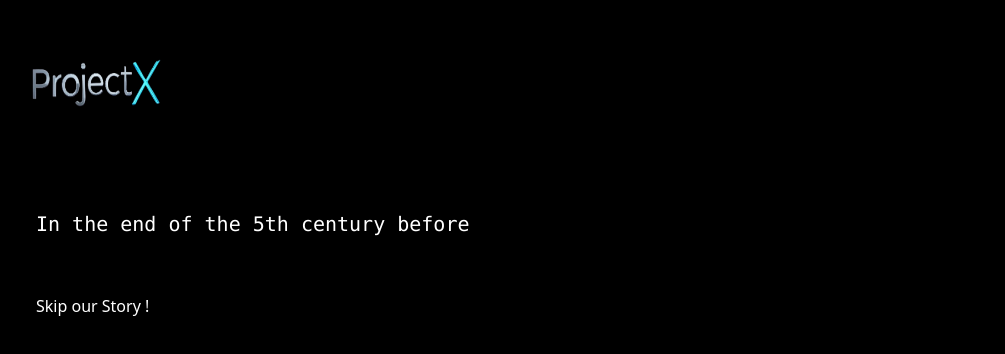
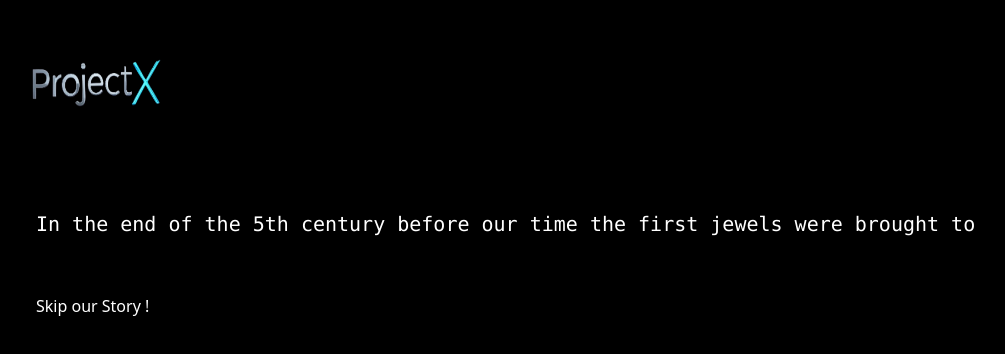
Before and after one commit to adhikari-anil/ProjectXY, a React (Vite) app: page /start in a window 1280 px wide. Shown: the part 224-578 px from the top of the page, without its empty margins (24-1029 px from the left). Built offline with nearby package versions, Linux system fonts and the light colour scheme.

Commit message:
Intro audio is added and handled some redirects.

```diff
--- a/src/component/Common/TypeWriter.jsx
+++ b/src/component/Common/TypeWriter.jsx
@@ -1,18 +1,28 @@
 import React, { useEffect, useState } from "react";
+import { useNavigate } from "react-router-dom";
 
-const TypeWriter = ({ text, speed }) => {
+const TypeWriter = ({ text, speed, audio }) => {
   const [displayedText, setDisplayText] = useState("");
   const [index, setIndex] = useState(0);
+  let navigate = useNavigate();
 
   useEffect(() => {
     if (index < text.length) {
       const timer = setTimeout(() => {
         setDisplayText((prev) => prev + text[index]);
         setIndex((prev) => prev + 1);
+        console.log("Index: ", index);
+        if(index<=446){
+          audio.play();
+        }else{
+          audio.pause();
+          audio.currentTime = 0;
+        }
       }, speed);
-
       return () => clearTimeout(timer);
     }
+    console.log("Reached Here.");
+    navigate("/home");
   }, [index, text, speed]);
 
   return (
--- a/src/component/LandingPage/LandingPage.jsx
+++ b/src/component/LandingPage/LandingPage.jsx
@@ -1,12 +1,15 @@
-import React from "react";
+import React, { useState } from "react";
 import { useNavigate } from "react-router-dom";
 import TypeWriter from "../Common/TypeWriter";
 
 const LandingPage = () => {
+  const [audio] = useState(new Audio("/intro-speech.mp3"));
   let navigate = useNavigate();
 
   const handleClick = () => {
     navigate("/home");
+    audio.pause();
+    audio.currentTime = 0;
   };
   const text = "In the end of the 5th century before our time the first jewels were brought to Europe. Since then many have tried to recreate something similar in value and in beauty. Some have achieved however many have failed because of their lack of knowledge time or other resources. To this day jewels are thought to be one of the most precious gems on earth. Although we don't create jewels, we do imagine ourselves as jewelers. Just from a different angle.";
   return (
@@ -14,7 +17,7 @@ const LandingPage = () => {
       <div className="text-white flex justify-start">
         <img src="/LandingLogo.png" className="h-40 w-40"></img>
       </div>
-      <TypeWriter text={text} speed={150}/>
+      <TypeWriter text={text} speed={69} audio={audio}/>
       <div className="flex gap-5 p-5 text-white justify-start">
         <button onClick={handleClick}> Skip our Story ! </button>
       </div>
```
